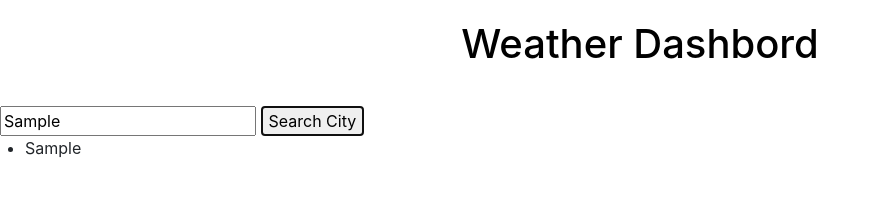
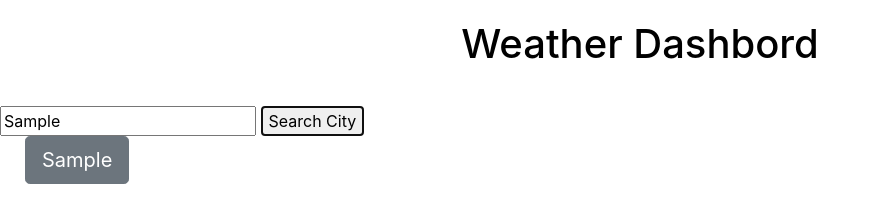
Before and after one commit to itasghar786/weatherdashbord, a plain HTML site: page index.html in a window 1280 px wide. Both pictures are taken after typing "Sample" into the empty fields and a click on the button "Search City". Shown: the whole page, without its empty margins (0-879 px from the left). Drawn offline with nearby package versions, Linux system fonts and the light colour scheme; no server answers.

Commit message:
updated ReadME aand buttons with localstorage

```diff
--- a/script.js
+++ b/script.js
@@ -43,7 +43,21 @@ $(document).ready(function () {
 
 
 
-    var list = $("<li>").addClass("oldcity").text(city);
+      var list = $("<li>").addClass("oldcity").text(city).addClass(" btn btn-secondary btn-lg btn-block");
+
     $("#listNames").append(list);
+    setStorage(city);
+    lastCities();
+
+    function setStorage(city) {
+      var setCity=[];
+      setCity.push(city);
+      localStorage.setItem("setCity", JSON.stringify(setCity));
+      lastCities();
+    }
+    function lastCities() {
+      var searchedCities = JSON.parse(localStorage.getItem("setCity"));
+      city.append(searchedCities);
+    }
   });
 })
--- a/style.css
+++ b/style.css
@@ -26,3 +26,15 @@ img{
 button{
     text-align: center;
 }
+
+.bad{
+    background-color: red;
+    border-radius: 3px;
+}
+.ok{
+    background-color: chartreuse;
+    border-radius: 3px;
+}
+.good{
+    background-color: darkgreen;
+}
```
Also changed, not shown: 1 other file.
